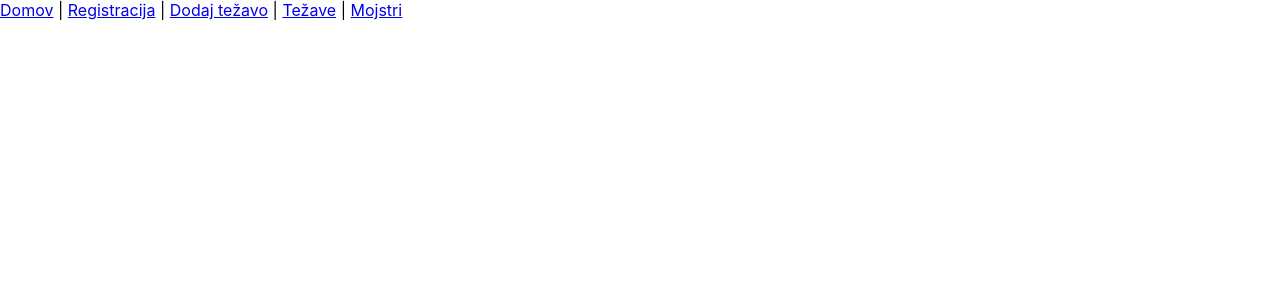
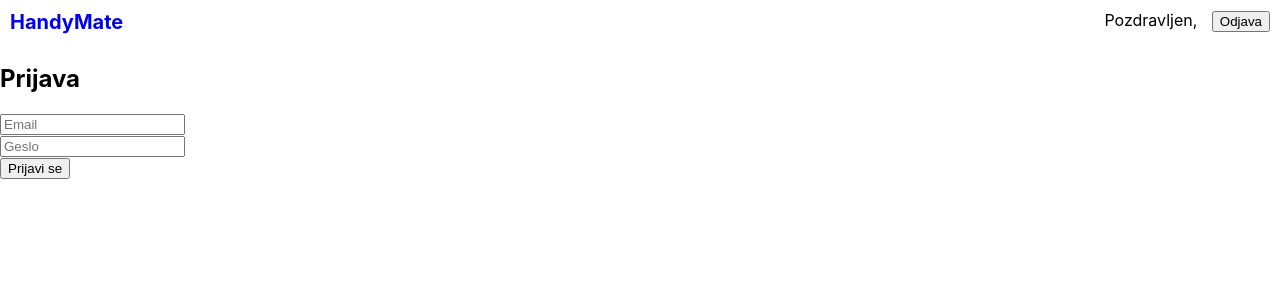
Before and after one commit to lukiri23/handymateapp, a React (Create React App) app in the folder frontend/: page /login in a window 1280 px wide. Shown: the top 300 px of the page. Built offline with nearby package versions, Linux system fonts and the light colour scheme; sample sign-in values are in the browser's storage.

Commit message:
dodana zascita poti za prijavljene uporabnike z uporabo PrivateRoute

```diff
--- a/frontend/src/App.js
+++ b/frontend/src/App.js
@@ -1,27 +1,33 @@
 import React from 'react';
-import { BrowserRouter as Router, Routes, Route, Link } from 'react-router-dom';
+import { BrowserRouter as Router, Routes, Route } from 'react-router-dom';
 import Domov from './pages/Domov';
 import Tezave from './pages/Tezave';
 import DodajTezavo from './pages/DodajTezavo';
 import Mojstri from './pages/Mojstri';
 import Register from './pages/Register';
+import Login from './pages/Login';
+import Navbar from './components/Navbar';
+import PrivateRoute from './components/PrivateRoute';
 
 function App() {
   return (
     <Router>
-      <nav>
-        <Link to="/">Domov</Link> |{' '}
-        <Link to="/register">Registracija</Link> |{' '}
-        <Link to="/dodaj-tezavo">Dodaj težavo</Link> |{' '}
-        <Link to="/tezave">Težave</Link> |{' '}
-        <Link to="/mojstri">Mojstri</Link>
-      </nav>
+      <Navbar />
       <Routes>
         <Route path="/" element={<Domov />} />
         <Route path="/register" element={<Register />} />
-        <Route path="/dodaj-tezavo" element={<DodajTezavo />} />
-        <Route path="/tezave" element={<Tezave />} />
-        <Route path="/mojstri" element={<Mojstri />} />
+        <Route path="/login" element={<Login />} />
+
+        {}
+        <Route path="/dodaj-tezavo" element={
+          <PrivateRoute><DodajTezavo /></PrivateRoute>
+        } />
+        <Route path="/tezave" element={
+          <PrivateRoute><Tezave /></PrivateRoute>
+        } />
+        <Route path="/mojstri" element={
+          <PrivateRoute><Mojstri /></PrivateRoute>
+        } />
       </Routes>
     </Router>
   );
--- /dev/null
+++ b/frontend/src/components/Navbar.js
@@ -0,0 +1,37 @@
+import React from 'react';
+import { Link, useNavigate } from 'react-router-dom';
+
+function Navbar() {
+  const user = JSON.parse(localStorage.getItem('user'));
+  const navigate = useNavigate();
+
+  const handleLogout = () => {
+    localStorage.removeItem('user');
+    navigate('/');
+  };
+
+  return (
+    <nav style={{ display: 'flex', justifyContent: 'space-between', padding: '10px' }}>
+      <div>
+        <Link to="/" style={{ fontWeight: 'bold', fontSize: '20px', textDecoration: 'none' }}>
+          HandyMate
+        </Link>
+      </div>
+      <div>
+        {user ? (
+          <>
+            <span style={{ marginRight: '10px' }}>Pozdravljen, {user.ime}</span>
+            <button onClick={handleLogout}>Odjava</button>
+          </>
+        ) : (
+          <>
+            <Link to="/login" style={{ marginRight: '10px' }}>Prijava</Link>
+            <Link to="/register">Registracija</Link>
+          </>
+        )}
+      </div>
+    </nav>
+  );
+}
+
+export default Navbar;
--- /dev/null
+++ b/frontend/src/components/PrivateRoute.js
@@ -0,0 +1,9 @@
+import React from 'react';
+import { Navigate } from 'react-router-dom';
+
+function PrivateRoute({ children }) {
+  const user = JSON.parse(localStorage.getItem('user'));
+  return user ? children : <Navigate to="/login" />;
+}
+
+export default PrivateRoute;
--- a/frontend/src/pages/Domov.js
+++ b/frontend/src/pages/Domov.js
@@ -1,18 +1,31 @@
+import React from 'react';
 import { useNavigate } from 'react-router-dom';
 
 function Domov() {
+  const user = JSON.parse(localStorage.getItem('user'));
   const navigate = useNavigate();
 
+  const handleLogout = () => {
+    localStorage.removeItem('user');
+    navigate('/');
+  };
+
+  if (user) {
+    return (
+      <div>
+        <h2>Dobrodošel nazaj, {user.ime} {user.priimek}!</h2>
+        <p>Prijavljen si kot: <strong>{user.tip_racuna}</strong></p>
+        <button onClick={handleLogout}>Odjava</button>
+      </div>
+    );
+  }
+
   return (
-    <div style={{ textAlign: 'center', marginTop: '50px' }}>
+    <div>
       <h2>Dobrodošli v aplikaciji HandyMate</h2>
       <p>Izberi, kdo si:</p>
-      <button onClick={() => navigate('/login-uporabnik')} style={{ padding: '10px 20px', margin: '10px' }}>
-        Sem uporabnik
-      </button>
-      <button onClick={() => navigate('/login-mojster')} style={{ padding: '10px 20px', margin: '10px' }}>
-        Sem mojster
-      </button>
+      <button onClick={() => navigate('/register')}>Sem uporabnik</button>
+      <button onClick={() => navigate('/register')}>Sem mojster</button>
     </div>
   );
 }
--- /dev/null
+++ b/frontend/src/pages/Login.js
@@ -0,0 +1,55 @@
+import React, { useState } from 'react';
+import axios from 'axios';
+import { useNavigate } from 'react-router-dom';
+
+function Login() {
+  const [email, setEmail] = useState('');
+  const [geslo, setGeslo] = useState('');
+  const [sporocilo, setSporocilo] = useState('');
+  const navigate = useNavigate();
+
+  const handleSubmit = async (e) => {
+    e.preventDefault();
+
+    try {
+      const res = await axios.post('http://localhost:3001/api/login', {
+        email,
+        geslo,
+      });
+
+
+      localStorage.setItem('user', JSON.stringify(res.data));
+      setSporocilo('Prijava uspešna!');
+      navigate('/');
+    } catch (err) {
+      console.log("Login error:", err);
+      setSporocilo('Napaka: napačen email ali geslo.');
+    }
+  };
+
+  return (
+    <div>
+      <h2>Prijava</h2>
+      <form onSubmit={handleSubmit}>
+        <input
+          type="email"
+          placeholder="Email"
+          value={email}
+          onChange={(e) => setEmail(e.target.value)}
+          required
+        /><br />
+        <input
+          type="password"
+          placeholder="Geslo"
+          value={geslo}
+          onChange={(e) => setGeslo(e.target.value)}
+          required
+        /><br />
+        <button type="submit">Prijavi se</button>
+      </form>
+      <p>{sporocilo}</p>
+    </div>
+  );
+}
+
+export default Login;
```
Also changed, not shown: 1 other file (tests, documents, lock files or other folders).
